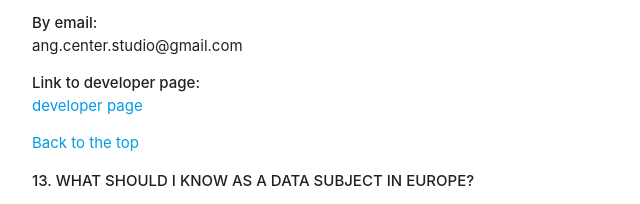
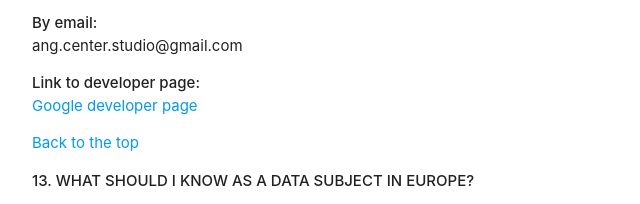
Before and after one commit to ANGCompany/angcompany.github.io, a plain HTML site: page PrivacyPolicy.html in a window 1280 px wide. Shown: the part 10248-10452 px from the top of the page, 160-800 px from the left. Drawn offline with nearby package versions, Linux system fonts and the light colour scheme.

Commit message:
Update PrivacyPolicy.html

```diff
--- a/PrivacyPolicy.html
+++ b/PrivacyPolicy.html
@@ -233,7 +233,7 @@
                                         <strong>12. HOW DO I CONTACT ANG STUDIO?</strong></p>
                                     <p>For any comments, questions, or complaints regarding this Privacy Policy or our privacy practices, please do not hesitate to contact us!</p>
                                     <p><strong>By email:</strong><br>ang.center.studio@gmail.com</p>
-                                    <p><strong>Link to developer page:</strong><br><a herf="https://play.google.com/store/apps/dev?id=5045398407286758215">developer page</a></p>
+                                    <p><strong>Link to developer page:</strong><br><a herf="https://play.google.com/store/apps/dev?id=5045398407286758215">Google developer page</a></p>
                                     <p><a href="#Top">Back to the top</a></p>
                                     <p><a name="13" id="13"></a>
                                         <strong>13. WHAT SHOULD I KNOW AS A DATA SUBJECT IN EUROPE?</strong></p>
```
